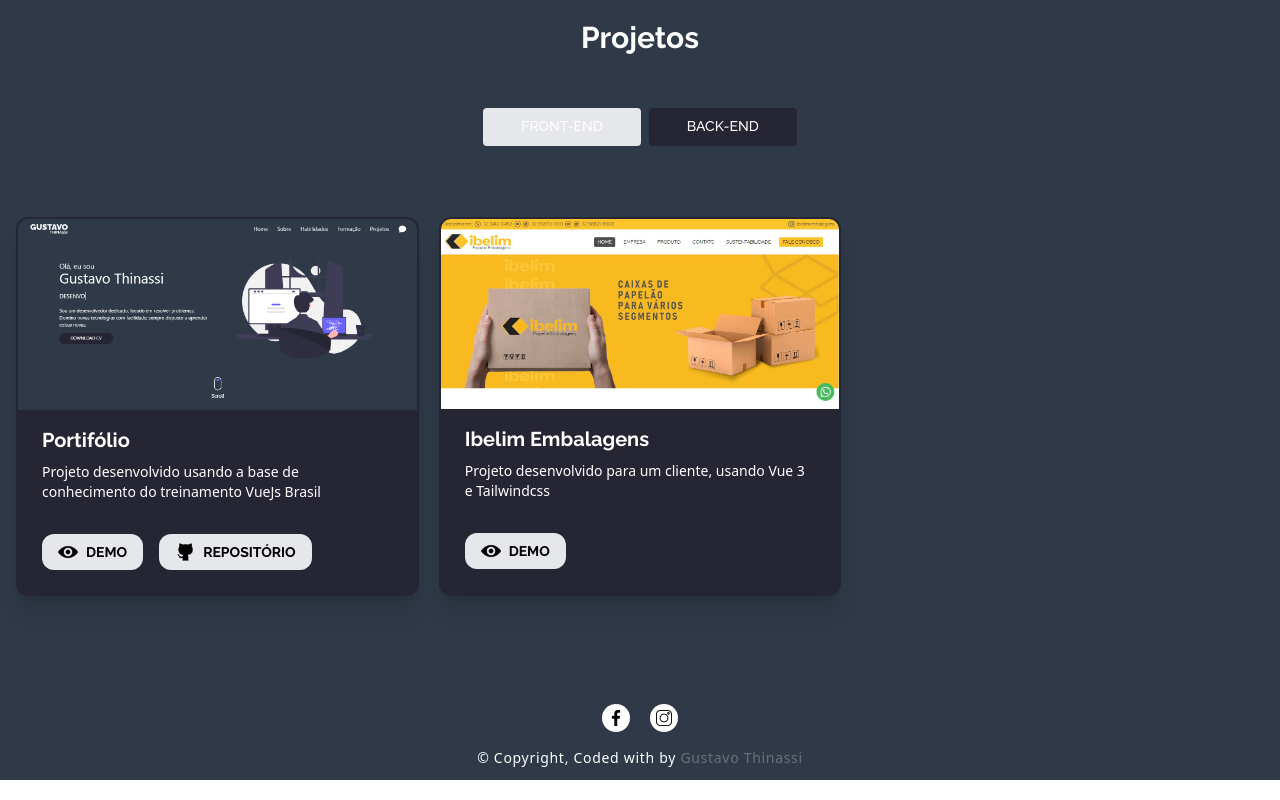
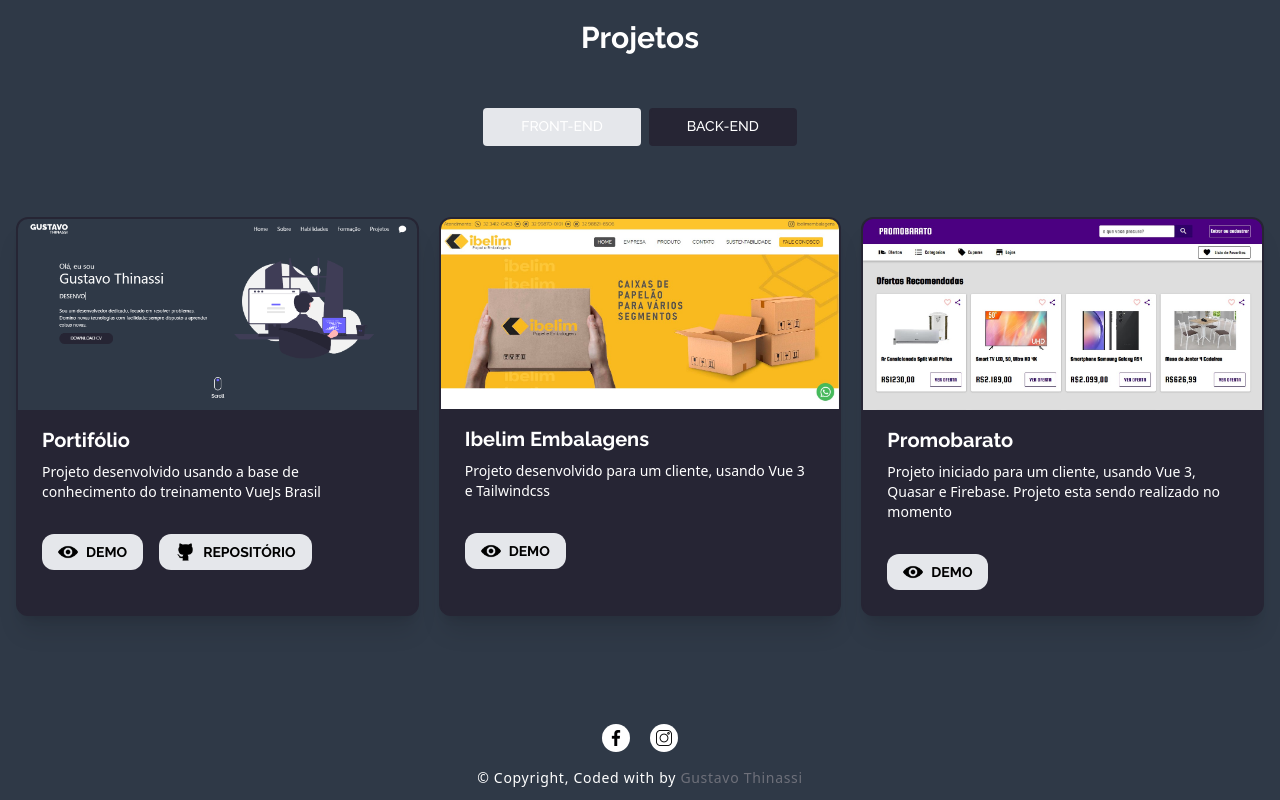
Before and after one commit to gustavothinassi/Portifolio, a Vue app: page /1 in a window 1280 px wide. Shown: the part 3014-3814 px from the top of the page. Built offline with nearby package versions, Linux system fonts and the light colour scheme.

Commit message:
update: section project  portifolio

```diff
--- a/src/assets/css/tailwind.css
+++ b/src/assets/css/tailwind.css
@@ -39,5 +39,9 @@ body,
     }
   }
  .scrolled {
-    @apply bg-brand-secondblue/30
+    @apply bg-brand-secondblue/30;
   }
+
+  .router-link-exact-active {
+    @apply text-brand-secondblue;
+  }
--- a/src/components/CustomProjeto.vue
+++ b/src/components/CustomProjeto.vue
@@ -58,6 +58,22 @@
           </a>
         </div>
       </div>
+      <div class="overflow-hidden shadow-xl rounded-xl border-2 border-brand-secondblue bg-brand-secondblue">
+        <img class="w-full" src="../assets/images/promobarato.jpg" alt="home">
+        <div class="px-6 py-4">
+          <div class="font-bold text-xl mb-2 text-white">Promobarato</div>
+          <p class="text-white text-base md:text-md sm:text-sm">
+            Projeto iniciado para um cliente, usando Vue 3, Quasar e Firebase. Projeto esta sendo realizado no momento
+          </p>
+        </div>
+        <div class="px-6 pt-4 pb-6">
+          <a href="https://promobarato.vercel.app/"
+            class="bg-gray-200 text-sm uppercase rounded-xl mr-4 text-black font-bold py-2 px-4 inline-flex items-center hover:opacity-75">
+            <img class="w-5 h-5 mr-2" src="../assets/images/eye.png" />
+            <span>Demo</span>
+          </a>
+        </div>
+      </div>
     </div>
     <div v-show="state.tab === 2"
       class="p-4 max-w-7xl grid grid-cols-1 sm:grid-cols-1 md:grid-cols-2 lg:grid-cols-3 xl:grid-cols-3 gap-5 mb-20 mt-10">
```
Also changed, not shown: src/assets/images/promobarato.jpg (added).
